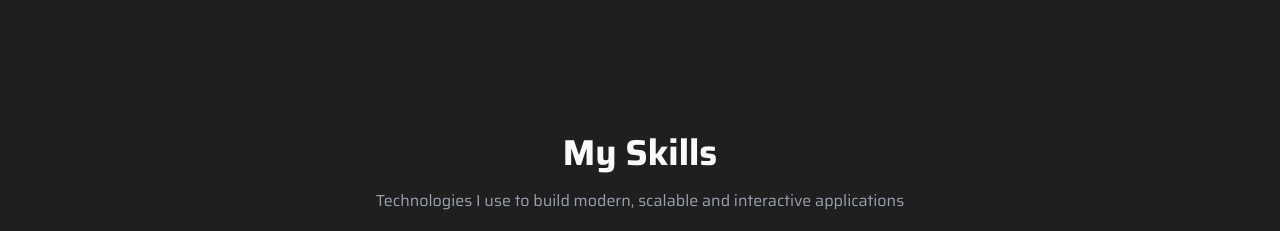
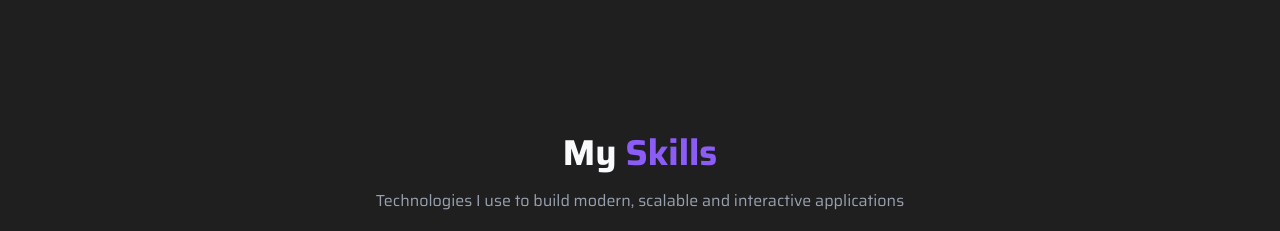
Before and after one commit to Tarak95/Protfolio, a React (Vite) app: page / in a window 1280 px wide. Shown: the part 1960-2191 px from the top of the page. Built offline with nearby package versions, Linux system fonts and the light colour scheme.

Commit message:
New update added

```diff
--- a/src/components/Skills/Skills.jsx
+++ b/src/components/Skills/Skills.jsx
@@ -46,7 +46,7 @@ const Skill = () => {
     >
       <div className="max-w-6xl mx-auto px-6">
         <h3 className="text-3xl md:text-4xl font-bold text-center mb-4">
-          My <span className="text-purpl">Skills</span>
+          My <span className="text-purple">Skills</span>
         </h3>
 
         <p className="text-gray-400 text-center max-w-xl mx-auto mb-14">
```
